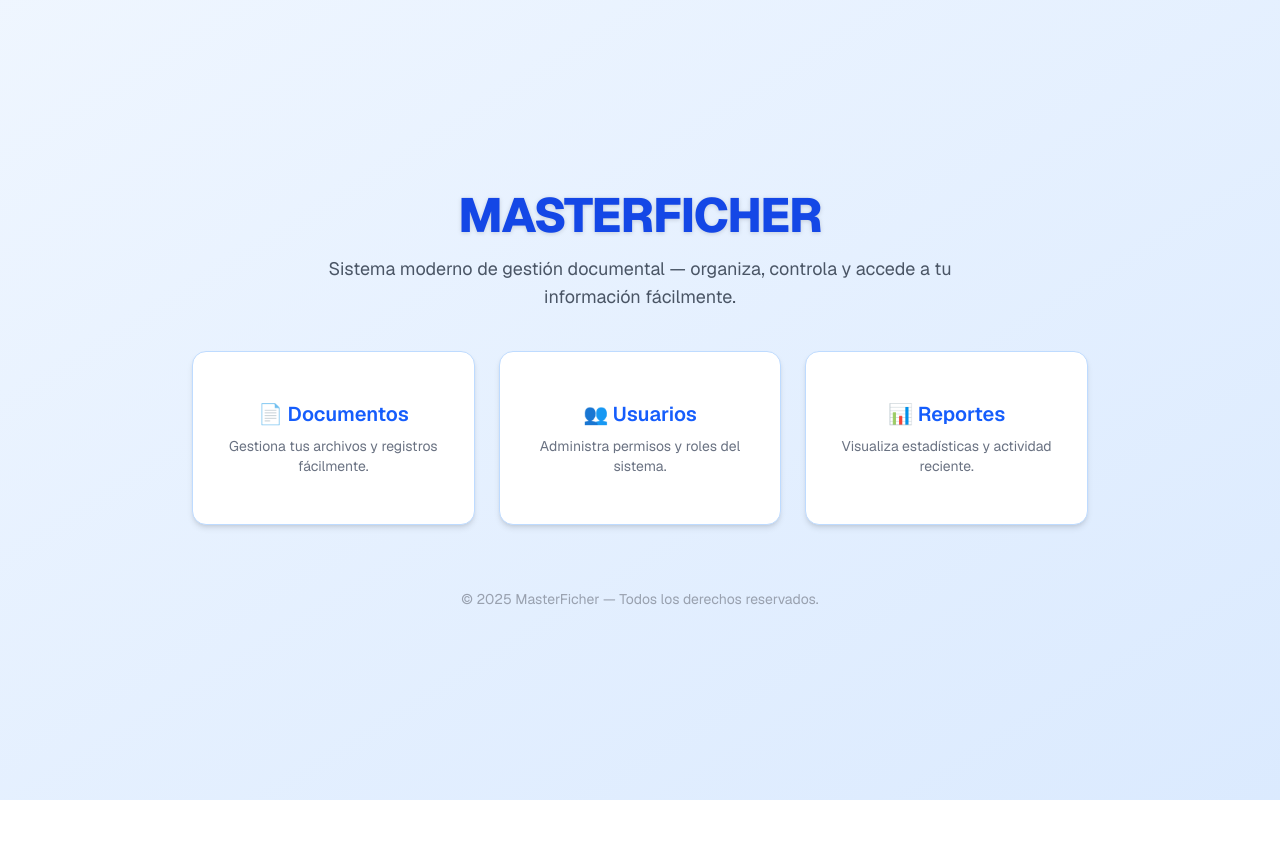
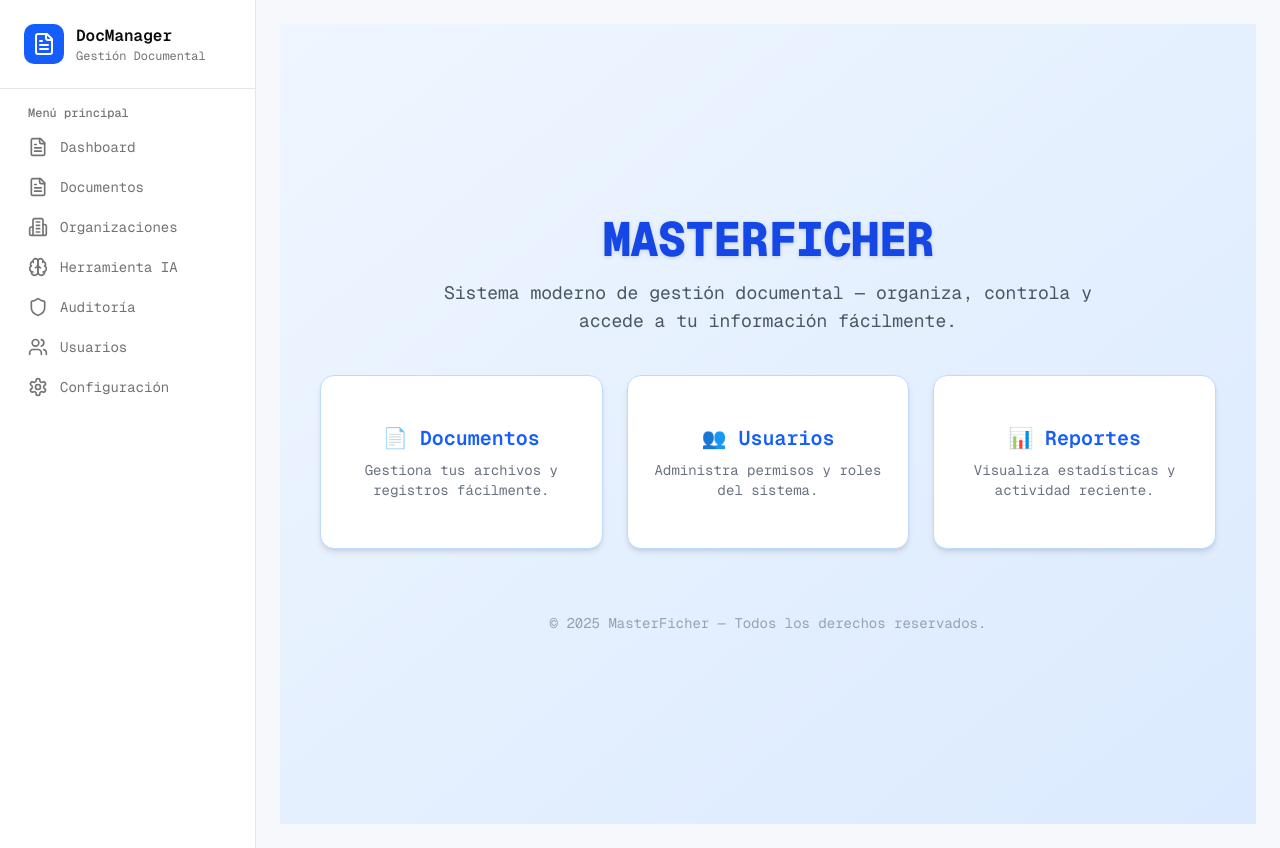
Before and after one commit to aleslag2803-collab/MasterFicherPro, a Next.js app: page / in a window 1280 px wide. Before the commit the page ends 800 px from the top, so only its background shows below. Built offline with nearby package versions, Linux system fonts and the light colour scheme.

Commit message:
sidebar nadamas

```diff
--- a/app/layout.tsx
+++ b/app/layout.tsx
@@ -1,27 +1,35 @@
-import type { Metadata } from 'next'
-import { Geist, Geist_Mono } from 'next/font/google'
-import { Analytics } from '@vercel/analytics/next'
-import './globals.css'
-import { React } from 'next/dist/server/route-modules/app-page/vendored/rsc/entrypoints';
+import type { Metadata } from "next"
+import { Geist, Geist_Mono } from "next/font/google"
+import { Analytics } from "@vercel/analytics/next"
+import "./globals.css"
+import Sidebar from "@/components/sidebar"
 
-const _geist = Geist({ subsets: ["latin"] });
-const _geistMono = Geist_Mono({ subsets: ["latin"] });
+const geist = Geist({ subsets: ["latin"] })
+const geistMono = Geist_Mono({ subsets: ["latin"] })
 
 export const metadata: Metadata = {
-  title: 'v0 App',
-  description: 'Created with v0',
-  generator: 'v0.app',
+  title: "DocManager - Gestión Documental",
+  description: "Analiza y gestiona documentos con IA",
+  generator: "v0.app",
 }
 
 export default function RootLayout({
   children,
-}: Readonly<{
+}: {
   children: React.ReactNode
-}>) {
+}) {
   return (
-    <html lang="en">
-      <body className={`font-sans antialiased`}>
-        {children}
+    <html lang="es">
+      <body className={`${geist.className} ${geistMono.className} font-sans antialiased`}>
+        <div className="flex min-h-screen">
+          {/* Menú lateral */}
+          <Sidebar />
+
+          {/* Contenido principal */}
+          <main className="flex-1 bg-[#f7f8fc] p-6 overflow-y-auto">
+            {children}
+          </main>
+        </div>
         <Analytics />
       </body>
     </html>
```
